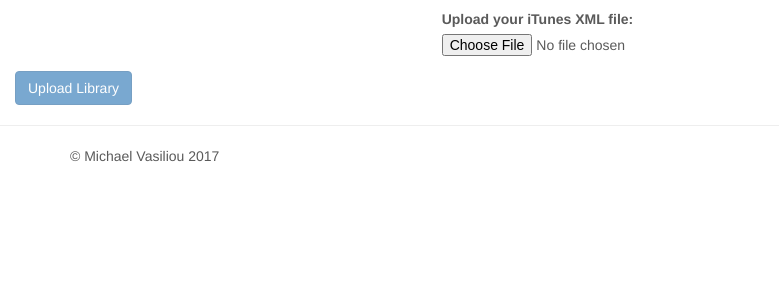
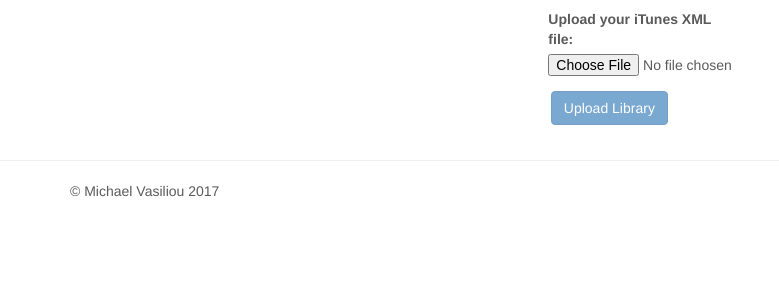
Before and after one commit to mvasiliou/spotify-convert-app, a Django app: template spotify_convert/templates/spotify_convert/index.html in a window 1280 px wide. Shown: the part 51-351 px from the top of the page, without its empty margins (0-779 px from the left). Run offline with Django 3.2, Linux system fonts and the light colour scheme; the template is opened without the code that fills it: values that come from a table or form of the project are taken from there, others are empty; parts of the project's set-up code (start-up, migrations or seed data) failed here and were passed over; some libraries are stand-ins or nearby versions.

Commit message:
Centering form

```diff
--- a/spotify_convert/templates/spotify_convert/index.html
+++ b/spotify_convert/templates/spotify_convert/index.html
@@ -7,16 +7,18 @@
 {% block body_block %}
     {% if file_form %}
         <div class ="row">
-        <div class='form-group col-md-4 col-lg-offset-4'>
+        <div class='form-group col-md-2 col-lg-offset-5'>
             <label for="file_input">Upload your iTunes XML file:</label>
             <input class='' type="file" id="file_input"/>
         </div>
         </div>
+        <div class = 'form-group col-md-2 col-md-offset-5'>
         <form method="POST" action="/spotify_convert/submit_form/">
             {% csrf_token %}
             {{ file_form }}
           <input class='btn btn-primary' id="submit-button" disabled type="submit" value="Upload Library">
         </form>
+        </div>
     {% else %}
         <a class = "btn btn-success col-lg-2 col-lg-offset-5" href={{ spotify_url }}>Login to Spotify</a>
     {% endif %}
```
